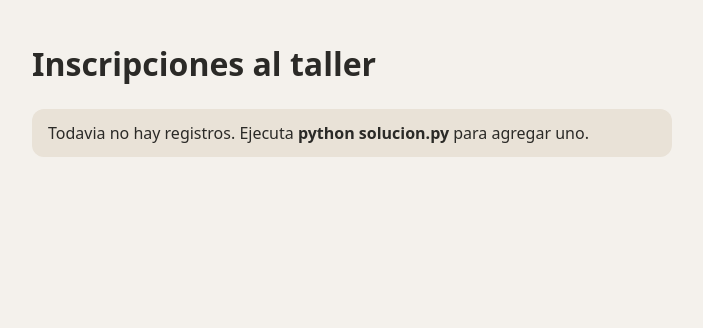
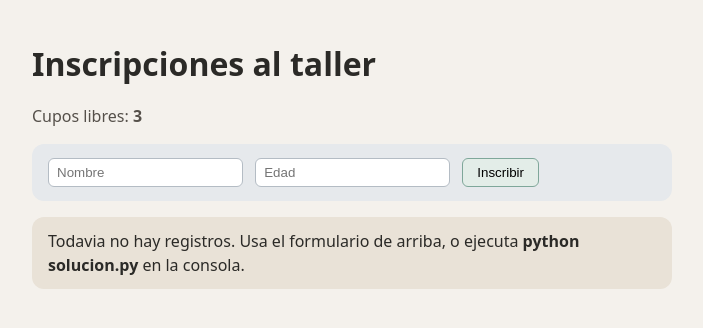
Before and after one commit to Rixmerz/ejemplo-es1-backend, a Django app: page /resumen/ in a window 1280 px wide. Shown: the top 328 px of the page, without its empty margins (288-991 px from the left). Run offline with Django 5.2, Linux system fonts and the light colour scheme.

Commit message:
La vista reutiliza decidir() y un rechazo ya no consume cupo
La vista importa la regla desde solucion.py en vez de reescribirla, que es
lo que pide el Paso 2 de la Fase 3, y agrega un formulario para inscribir
desde el navegador sin volver a la consola.

Corrige cupos_libres(): contaba todos los registros, asi que un rechazado
ocupaba un cupo. Ahora cuenta solo los aceptados. Detectado probando el
formulario en Chrome, no en las pruebas por consola.

```diff
--- a/core/templates/resumen.html
+++ b/core/templates/resumen.html
@@ -1,16 +1,33 @@
 <!doctype html>
 <html lang="es">
-<head><meta charset="utf-8"><title>Inscripciones al taller</title>
+<head>
+<meta charset="utf-8">
+<title>Inscripciones al taller</title>
 <style>
  body{font-family:system-ui,sans-serif;background:#F4F1EC;color:#2B2A27;
       max-width:640px;margin:40px auto;padding:0 16px;line-height:1.5}
- table{border-collapse:collapse;width:100%}
+ h1{margin-bottom:4px}
+ table{border-collapse:collapse;width:100%;margin-top:16px}
  th,td{text-align:left;padding:8px 10px;border-bottom:1px solid #CFC7BA}
  th{background:#E6E9EC}
+ form{background:#E6E9EC;padding:14px 16px;border-radius:12px;margin:16px 0}
+ input{padding:6px 8px;margin-right:8px;border:1px solid #B4BCC4;border-radius:6px}
+ button{padding:6px 14px;cursor:pointer;border:1px solid #7FA79A;
+        border-radius:6px;background:#E3EDE8}
  .vacio{background:#E9E2D7;padding:12px 16px;border-radius:12px}
-</style></head>
+ .cupos{color:#55504A}
+</style>
+</head>
 <body>
 <h1>Inscripciones al taller</h1>
+<p class="cupos">Cupos libres: <b>{{ cupos_libres }}</b></p>
+
+<form method="get" action="/resumen/">
+  <input name="nombre" placeholder="Nombre" required>
+  <input name="edad" type="number" placeholder="Edad" required>
+  <button type="submit">Inscribir</button>
+</form>
+
 {% if registros %}
 <table>
   <tr><th>Nombre</th><th>Edad</th><th>Estado</th></tr>
@@ -20,6 +37,8 @@
 </table>
 <p>Total: {{ registros|length }} registro(s).</p>
 {% else %}
-<p class="vacio">Todavia no hay registros. Ejecuta <b>python solucion.py</b> para agregar uno.</p>
+<p class="vacio">Todavia no hay registros. Usa el formulario de arriba, o
+ejecuta <b>python solucion.py</b> en la consola.</p>
 {% endif %}
-</body></html>
+</body>
+</html>
--- a/core/views.py
+++ b/core/views.py
@@ -1,14 +1,31 @@
 import json
 import os
 
-from django.shortcuts import render
+from django.shortcuts import redirect, render
 
-ARCHIVO = os.path.join(os.path.dirname(os.path.dirname(os.path.abspath(__file__))), "datos.json")
+# solucion.py vive junto a manage.py, un nivel mas arriba que esta carpeta.
+from solucion import ARCHIVO, cargar, cupos_libres, decidir, guardar
 
 
 def resumen(request):
-    registros = []
-    if os.path.exists(ARCHIVO):
-        with open(ARCHIVO, encoding="utf-8") as f:
-            registros = json.load(f)
-    return render(request, "resumen.html", {"registros": registros})
+    """Muestra la lista y, si llegan datos por el formulario, decide y guarda.
+
+    La regla de decision NO se reescribe aqui: se importa de solucion.py.
+    """
+    registros = cargar()
+
+    nombre = request.GET.get("nombre", "").strip()
+    edad = request.GET.get("edad", "").strip()
+
+    if nombre and edad.isdigit():
+        estado = decidir(int(edad), cupos_libres(registros))
+        registros.append({"nombre": nombre, "edad": int(edad), "estado": estado})
+        guardar(registros)
+        # Redirige para que recargar la pagina no reenvie el formulario.
+        return redirect("resumen")
+
+    return render(request, "resumen.html", {
+        "registros": registros,
+        "cupos_libres": max(cupos_libres(registros), 0),
+        "archivo_existe": os.path.exists(ARCHIVO),
+    })
--- a/solucion.py
+++ b/solucion.py
@@ -25,6 +25,12 @@ def decidir(edad, cupos):
         return "Aceptado"
 
 
+def cupos_libres(registros):
+    """Solo los aceptados ocupan cupo. Un rechazo no consume nada."""
+    aceptados = [r for r in registros if r["estado"] == "Aceptado"]
+    return CUPOS - len(aceptados)
+
+
 def cargar():
     if os.path.exists(ARCHIVO):
         with open(ARCHIVO, encoding="utf-8") as f:
@@ -42,8 +48,7 @@ def main():
     edad = int(input("Edad: "))
 
     registros = cargar()
-    cupos = CUPOS - len(registros)
-    estado = decidir(edad, cupos)
+    estado = decidir(edad, cupos_libres(registros))
     print(estado)
 
     registros.append({"nombre": nombre, "edad": edad, "estado": estado})
```
Also changed, not shown: README.md.
